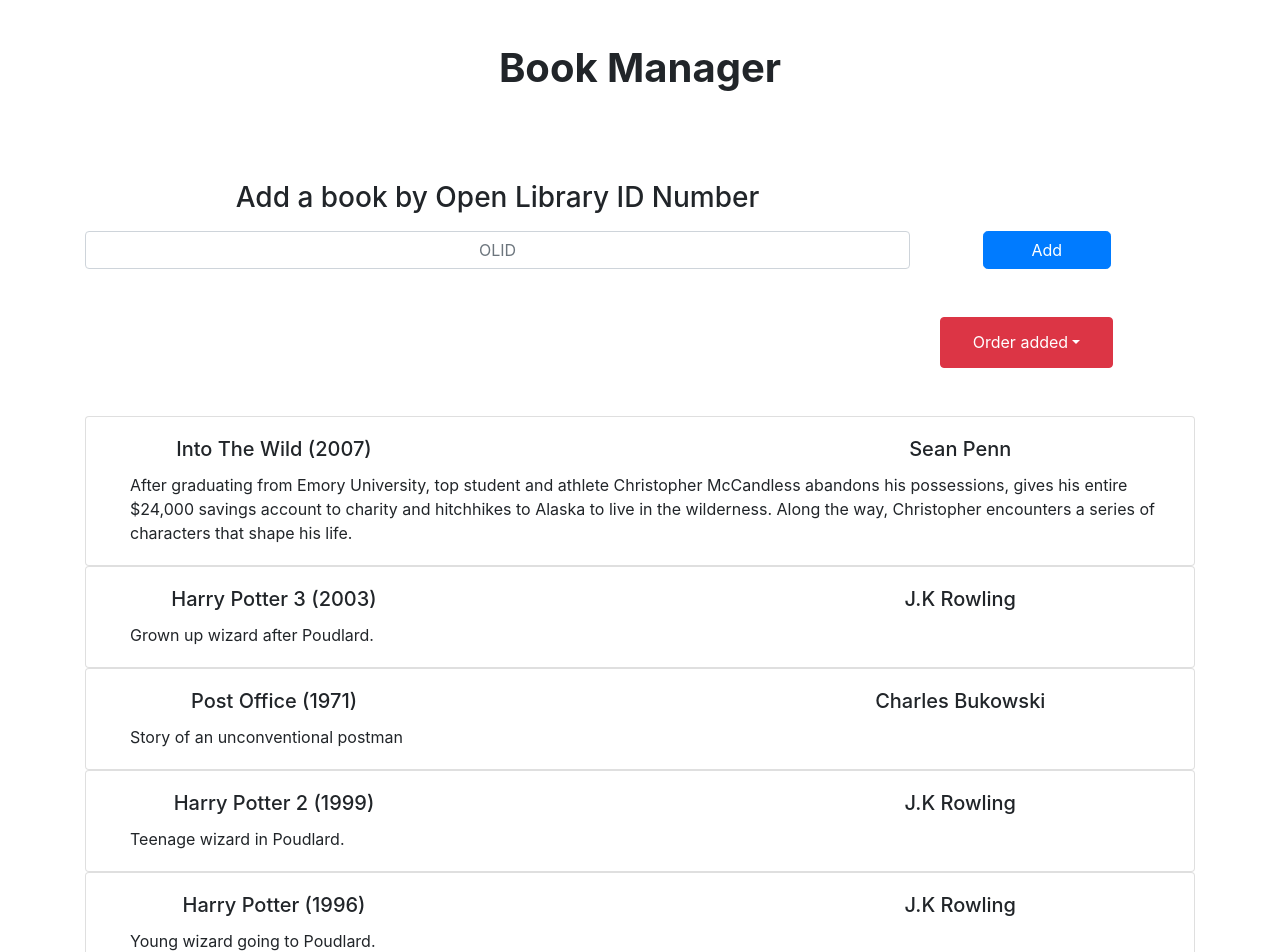
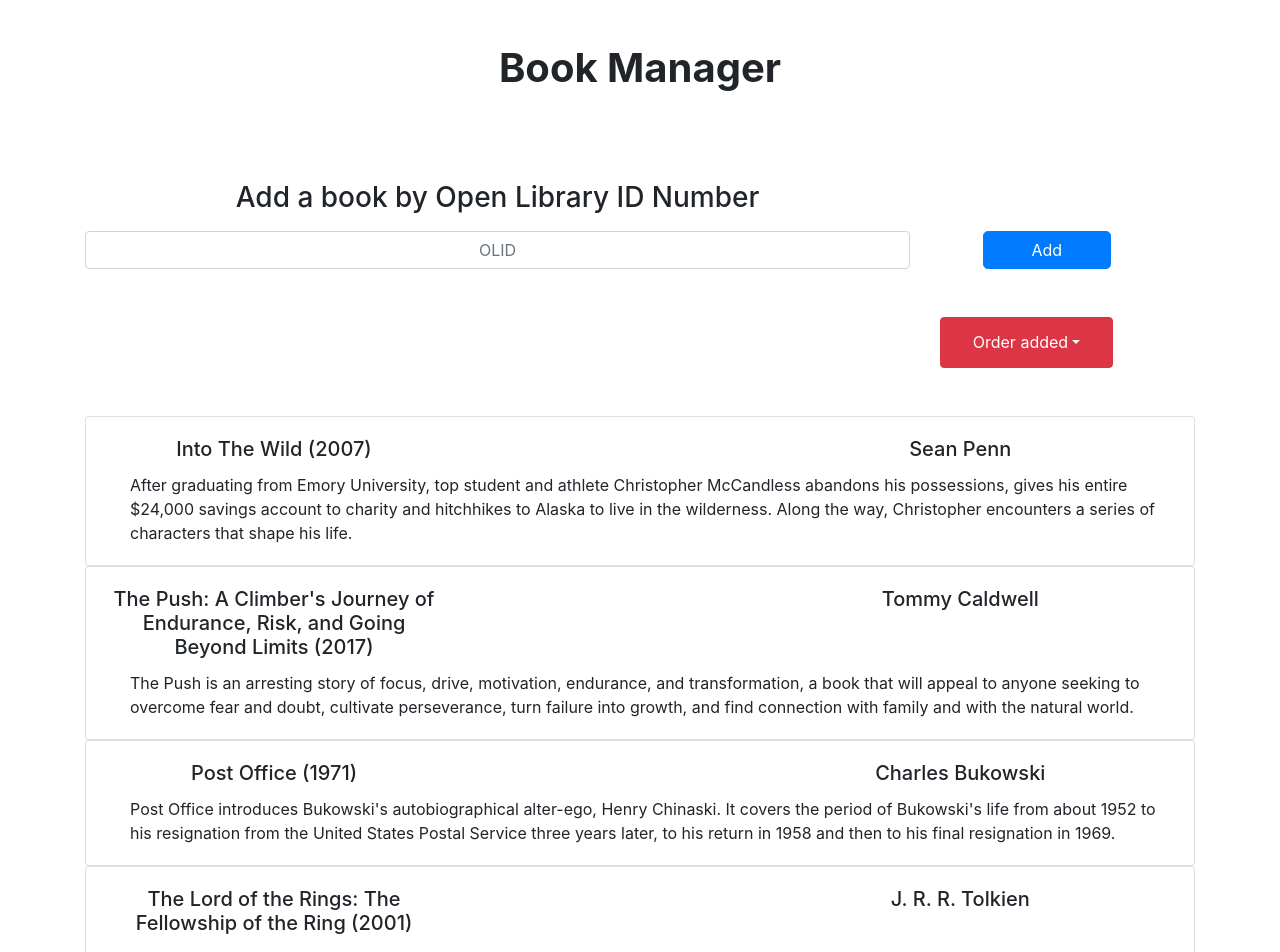
Before and after one commit to JLance14/Book-Manager, a React (Create React App) app: page / in a window 1280 px wide. Shown: the top 952 px of the page. Built offline with nearby package versions, Linux system fonts and the light colour scheme.

Commit message:
Switched from endpoint /works to /books and updated mock-data

```diff
--- a/src/BookManager.js
+++ b/src/BookManager.js
@@ -8,26 +8,29 @@ import SortBar from 'components/sort-bar/SortBar';
 export const defaultBooks = [
   {
     id: 'OL10434104Z',
-    title: 'Harry Potter',
+    title: "Harry Potter and the Philosopher's Stone",
     author: 'J.K Rowling',
-    published: 1996,
-    description: 'Young wizard going to Poudlard.',
+    published: 2001,
+    description:
+      'Harry Potter, an eleven-year-old orphan, discovers that he is a wizard and is invited to study at Hogwarts. Even as he escapes a dreary life and enters a world of magic, he finds trouble awaiting him.',
     dateAdded: 1616719846821,
   },
   {
     id: 'OL10434503M',
-    title: 'Harry Potter 2',
-    author: 'J.K Rowling',
-    published: 1999,
+    title: 'The Lord of the Rings: The Fellowship of the Ring',
+    author: 'J. R. R. Tolkien',
+    published: 2001,
     description: 'Teenage wizard in Poudlard.',
     dateAdded: 1616719908151,
   },
   {
     id: 'OL10434875U',
-    title: 'Harry Potter 3',
-    author: 'J.K Rowling',
-    published: 2003,
-    description: 'Grown up wizard after Poudlard.',
+    title:
+      "The Push: A Climber's Journey of Endurance, Risk, and Going Beyond Limits",
+    author: 'Tommy Caldwell',
+    published: 2017,
+    description:
+      'The Push is an arresting story of focus, drive, motivation, endurance, and transformation, a book that will appeal to anyone seeking to overcome fear and doubt, cultivate perseverance, turn failure into growth, and find connection with family and with the natural world.',
     dateAdded: 1616720009037,
   },
   {
@@ -35,7 +38,8 @@ export const defaultBooks = [
     title: 'Post Office',
     author: 'Charles Bukowski',
     published: 1971,
-    description: 'Story of an unconventional postman',
+    description:
+      "Post Office introduces Bukowski's autobiographical alter-ego, Henry Chinaski. It covers the period of Bukowski's life from about 1952 to his resignation from the United States Postal Service three years later, to his return in 1958 and then to his final resignation in 1969.",
     dateAdded: 1616719971604,
   },
   {
@@ -84,18 +88,6 @@ export default class BookManager extends React.Component {
     }
 
     this.sortBooks();
-  };
-
-  updateBookAuthor = (bookID, author) => {
-    let updatedBooks = this.state.books;
-
-    updatedBooks.map((book) => {
-      if (book.id == bookID) {
-        book.author = author;
-      }
-    });
-
-    this.setState({ books: updatedBooks });
   };
 
   updateSortOption = (option) => {
@@ -149,10 +141,7 @@ export default class BookManager extends React.Component {
     return (
       <div className="container mb-5">
         <MainTitle />
-        <SearchMenu
-          addBook={this.addBook}
-          updateBookAuthor={this.updateBookAuthor}
-        />
+        <SearchMenu addBook={this.addBook} />
         <SortBar
           currentSortOption={currentSortOption}
           sortOptions={sortOptions}
--- a/src/components/books-list/BooksList.js
+++ b/src/components/books-list/BooksList.js
@@ -33,8 +33,6 @@ export default class BooksList extends React.Component {
   };
 
   editBookInfo = (modifiedBook) => {
-    console.log('MODIFIED BOOK', modifiedBook);
-
     let updatedBooks = this.state.books;
 
     updatedBooks.map((book, index) => {
--- a/src/components/modals/edit-book/EditBook.js
+++ b/src/components/modals/edit-book/EditBook.js
@@ -1,7 +1,7 @@
 import React from 'react';
 import './style.css';
 import { Fragment } from 'react';
-import { Dialog, Button } from '@material-ui/core';
+import { Dialog } from '@material-ui/core';
 import DialogActions from '@material-ui/core/DialogActions';
 import DialogContent from '@material-ui/core/DialogContent';
 import DialogTitle from '@material-ui/core/DialogTitle';
--- a/src/components/search-menu/SearchMenu.js
+++ b/src/components/search-menu/SearchMenu.js
@@ -2,7 +2,7 @@ import React from 'react';
 import axios from 'axios';
 
 export const openLib = {
-  worksURLPrefix: 'https://openlibrary.org/works/',
+  worksURLPrefix: 'https://openlibrary.org/books/',
   authorsURLPrefix: 'https://openlibrary.org/authors/',
   authorsStringPrefix: '/authors/',
   suffix: '.json',
@@ -20,6 +20,15 @@ export default class SearchMenu extends React.Component {
       description: 'No description available',
       dateAdded: Date.now(),
     };
+  }
+
+  //Partial fix to bug returning previous book name
+  componentDidUpdate() {
+    let authorUnavailableMsg = 'No author available';
+
+    if (this.state.author != authorUnavailableMsg) {
+      this.setState({ author: authorUnavailableMsg });
+    }
   }
 
   handleUserInput = (event) => {
@@ -110,16 +119,11 @@ export default class SearchMenu extends React.Component {
       }
       //Get authors
       else if (propertyName == 'authors') {
-        let bookKey = propertyData[0].author.key;
+        let bookKey = propertyData[0].key[0];
         let authorOLID = bookKey.slice(
           openLib.authorsStringPrefix.length,
           bookKey.length,
         );
-
-        this.fetchAuthorName(authorOLID),
-          (authorName) => {
-            this.props.updateBookAuthor(this.state.olid, authorName);
-          };
       }
       //Get description
       else {
```
Also changed, not shown: 1 other file (tests, documents, lock files or other folders).
